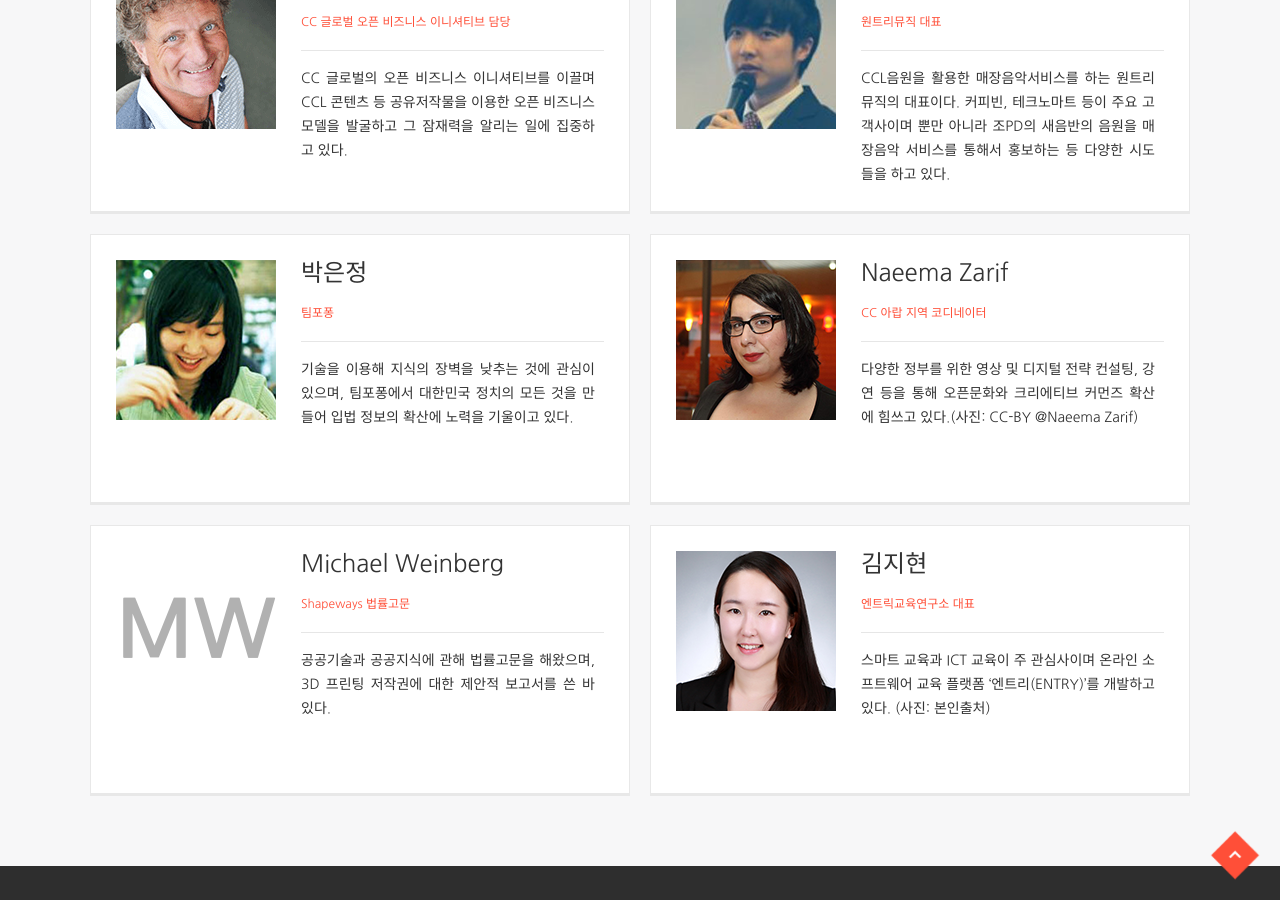
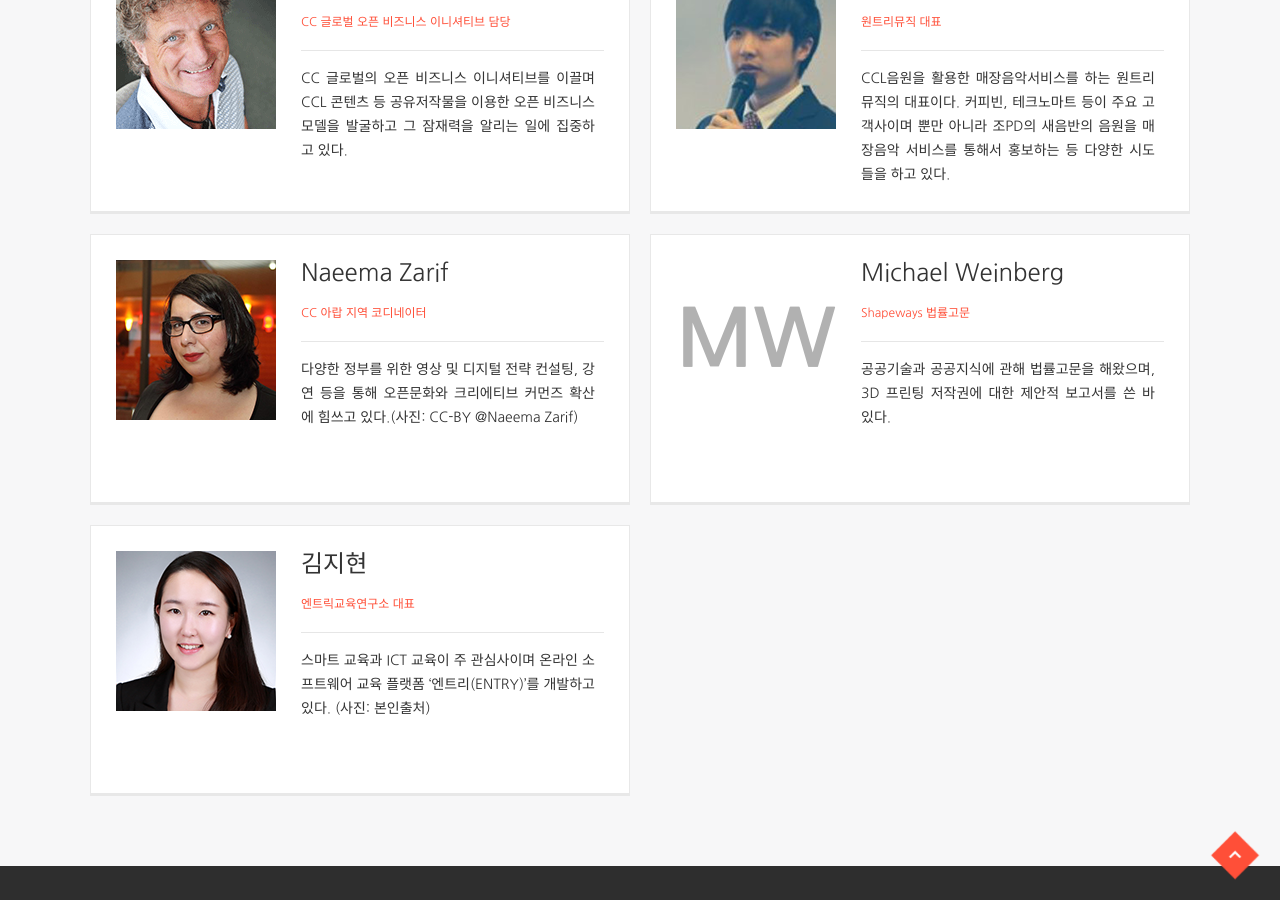
Before and after one commit to creativecommonskorea/2015-global-summit, a Jekyll site: the page built from speakers.html, in a window 1280 px wide and 900 px high, scrolled down 3299 px. Built offline with Jekyll 4.4.1, drawn with Linux system fonts in a browser that asks for light colours; nearby versions of some CDN libraries.

Commit message:
Update speakers.yml

```diff
--- a/_data/speakers.yml
+++ b/_data/speakers.yml
@@ -37,12 +37,6 @@
     CCL음원을 활용한 매장음악서비스를 하는 원트리뮤직의 대표이다.
     커피빈, 테크노마트 등이 주요 고객사이며 뿐만 아니라 조PD의 새음반의 음원을 매장음악 서비스를 통해서 홍보하는 등 다양한 시도들을 하고 있다.
 
-- name: 박은정
-  image: /images/speaker/sp_s_05_eunjeong_park.png
-  organize: <a href=http://popong.com/>팀포퐁</a>
-  describe: >
-    기술을 이용해 지식의 장벽을 낮추는 것에 관심이 있으며, 팀포퐁에서 <a href=http://pokr.kr>대한민국 정치의 모든 것</a>을 만들어 입법 정보의 확산에 노력을 기울이고 있다.
-
 - name: Naeema Zarif
   image: images/speaker/sp_s_08_Naeema_Zarif.png
   organize: CC 아랍 지역 코디네이터
```
